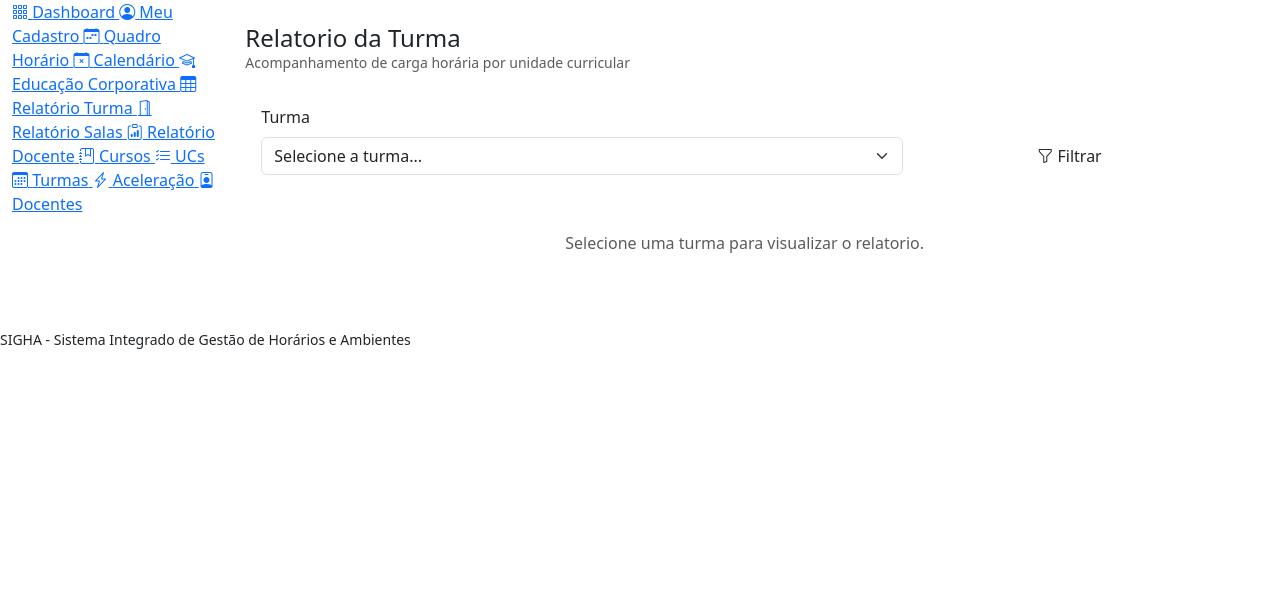
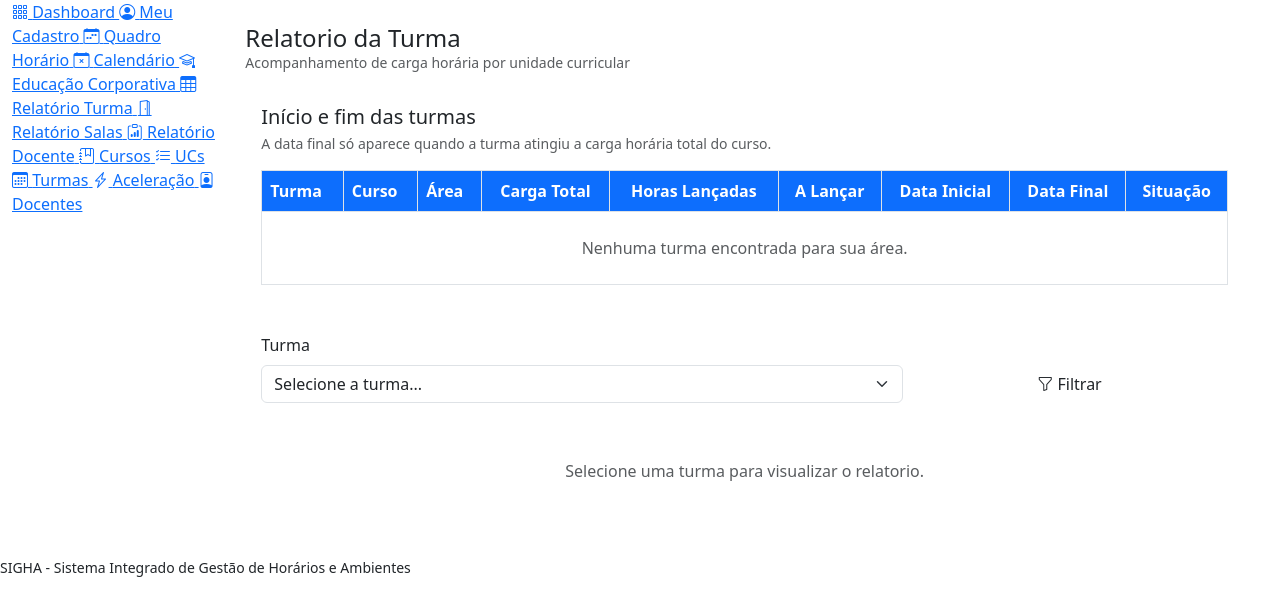
Before and after one commit to Guilherme-Salomao/mapa_de_sala, a PHP site: page /relatorio_turma.php in a window 1280 px wide. Shown: the part 78-694 px from the top of the page. Run offline with PHP 8.4, Linux system fonts and the light colour scheme; the visitor is signed in with stand-in values (Sample User, id 1).

Commit message:
Relatório de turmas

```diff
--- a/app/controllers/RelatorioTurmaController.php
+++ b/app/controllers/RelatorioTurmaController.php
@@ -16,10 +16,12 @@ class RelatorioTurmaController
     {
         $this->exigirLogin();
 
-        $turmas = $this->relatorioModel->listarTurmas((new AccessControl())->escopo());
+        $escopo = (new AccessControl())->escopo();
+        $turmas = $this->relatorioModel->listarTurmas($escopo);
+        $resumoTurmas = $this->relatorioModel->resumoTurmas($escopo);
         $turmaId = (int) ($_GET['turma_id'] ?? 0);
 
-        $turmaSelecionada = $turmaId > 0 ? $this->relatorioModel->buscarTurma($turmaId) : null;
+        $turmaSelecionada = $turmaId > 0 ? $this->relatorioModel->buscarTurma($turmaId, $escopo) : null;
         $linhas = $turmaSelecionada ? $this->relatorioModel->relatorioPorUc($turmaId) : [];
         $datasTurma = $turmaSelecionada ? $this->relatorioModel->datasTurma($turmaId) : ['data_inicial' => null, 'data_final' => null];
 
--- a/app/views/dashboard/relatorio_turma.php
+++ b/app/views/dashboard/relatorio_turma.php
@@ -10,6 +10,7 @@
 
     $usuarioLogado = $_SESSION['usuario']['nome'] ?? 'Usuario';
     $turmas = $turmas ?? [];
+    $resumoTurmas = $resumoTurmas ?? [];
     $turmaId = (int) ($turmaId ?? 0);
     $linhas = $linhas ?? [];
     $datasTurma = $datasTurma ?? ['data_inicial' => null, 'data_final' => null];
@@ -31,6 +32,10 @@
     $turmaConcluida = $totalCarga > 0 && $totalLancadas >= $totalCarga;
     $corDataFinal = $turmaConcluida ? '#198754' : '#f97316';
     $totalDadas = $totalLancadas;
+
+    $formatarDataTurma = static function (?string $data): string {
+        return ! empty($data) ? date('d/m/Y', strtotime($data)) : '-';
+    };
 ?>
 <!doctype html>
 <html lang="pt-br">
@@ -73,6 +78,24 @@
   .horas-pendente {
     background: #fff3cd !important;
   }
+
+  .relatorio-turma-resumo th {
+    background: #0d6efd;
+    color: #fff;
+    white-space: nowrap;
+  }
+
+  .relatorio-turma-resumo td {
+    vertical-align: middle;
+  }
+
+  .badge-concluida {
+    background: #198754;
+  }
+
+  .badge-andamento {
+    background: #f97316;
+  }
   </style>
 
   <script>
@@ -96,6 +119,74 @@
 
         <section class="col-12 col-md-9 col-lg-10 p-3 p-md-4 app-content">
           <?php require_once __DIR__ . '/../components/page_header.php'; ?>
+
+          <div class="app-card p-3 mb-3">
+            <div class="d-flex flex-column flex-lg-row justify-content-between gap-2 mb-3">
+              <div>
+                <h2 class="h5 mb-1">Início e fim das turmas</h2>
+                <div class="text-muted small">
+                  A data final só aparece quando a turma atingiu a carga horária total do curso.
+                </div>
+              </div>
+            </div>
+
+            <div class="table-responsive">
+              <table class="table table-bordered relatorio-turma-resumo mb-0">
+                <thead>
+                  <tr>
+                    <th>Turma</th>
+                    <th>Curso</th>
+                    <th>Área</th>
+                    <th class="text-center">Carga Total</th>
+                    <th class="text-center">Horas Lançadas</th>
+                    <th class="text-center">A Lançar</th>
+                    <th class="text-center">Data Inicial</th>
+                    <th class="text-center">Data Final</th>
+                    <th class="text-center">Situação</th>
+                  </tr>
+                </thead>
+                <tbody>
+                  <?php if (! empty($resumoTurmas)): ?>
+                  <?php foreach ($resumoTurmas as $resumo): ?>
+                  <?php
+                      $cargaResumo = (float) ($resumo['carga_horaria_total'] ?? 0);
+                      $lancadasResumo = round((float) ($resumo['horas_lancadas'] ?? 0), 2);
+                      $faltantesResumo = max($cargaResumo - $lancadasResumo, 0);
+                      $concluidaResumo = $cargaResumo > 0 && $lancadasResumo >= $cargaResumo;
+                      $dataFimResumo = $concluidaResumo ? ($resumo['ultima_aula'] ?? null) : null;
+                  ?>
+                  <tr>
+                    <td>
+                      <strong><?php echo htmlspecialchars($resumo['nome'] ?? ''); ?></strong><br>
+                      <span class="small text-muted"><?php echo htmlspecialchars($resumo['codigo_oferta'] ?? ''); ?></span>
+                    </td>
+                    <td><?php echo htmlspecialchars($resumo['curso_nome'] ?? '-'); ?></td>
+                    <td><?php echo htmlspecialchars($resumo['area_nome'] ?? '-'); ?></td>
+                    <td class="text-center"><?php echo number_format($cargaResumo, 0, ',', '.'); ?>h</td>
+                    <td class="text-center"><?php echo number_format($lancadasResumo, 1, ',', '.'); ?>h</td>
+                    <td class="text-center"><?php echo number_format($faltantesResumo, 1, ',', '.'); ?>h</td>
+                    <td class="text-center"><?php echo htmlspecialchars($formatarDataTurma($resumo['data_inicio'] ?? null)); ?></td>
+                    <td class="text-center fw-bold <?php echo $concluidaResumo ? 'text-success' : 'text-warning'; ?>">
+                      <?php echo htmlspecialchars($formatarDataTurma($dataFimResumo)); ?>
+                    </td>
+                    <td class="text-center">
+                      <span class="badge <?php echo $concluidaResumo ? 'badge-concluida' : 'badge-andamento'; ?>">
+                        <?php echo $concluidaResumo ? 'Carga atingida' : 'Em andamento'; ?>
+                      </span>
+                    </td>
+                  </tr>
+                  <?php endforeach; ?>
+                  <?php else: ?>
+                  <tr>
+                    <td colspan="9" class="text-center text-muted py-4">
+                      Nenhuma turma encontrada para sua área.
+                    </td>
+                  </tr>
+                  <?php endif; ?>
+                </tbody>
+              </table>
+            </div>
+          </div>
 
           <div class="app-card p-3 mb-3">
             <form method="GET" action="/mapa_de_sala/public/" class="row g-2 align-items-end">
@@ -139,9 +230,9 @@
                 </strong>
               </div>
               <div class="small flex-shrink-0">
-                Data prevista para termino:
+                Data final:
                 <strong style="color: <?php echo $corDataFinal; ?>;">
-                  <?php echo ! empty($datasTurma['data_final']) ? htmlspecialchars(date('d/m/Y', strtotime($datasTurma['data_final'])))  : '-'; ?>
+                  <?php echo $turmaConcluida && ! empty($datasTurma['data_final']) ? htmlspecialchars(date('d/m/Y', strtotime($datasTurma['data_final'])))  : '-'; ?>
                 </strong>
               </div>
             </div>
```
Also changed, not shown: app/models/RelatorioTurma.php (+59 -3 lines), README.md (added).
